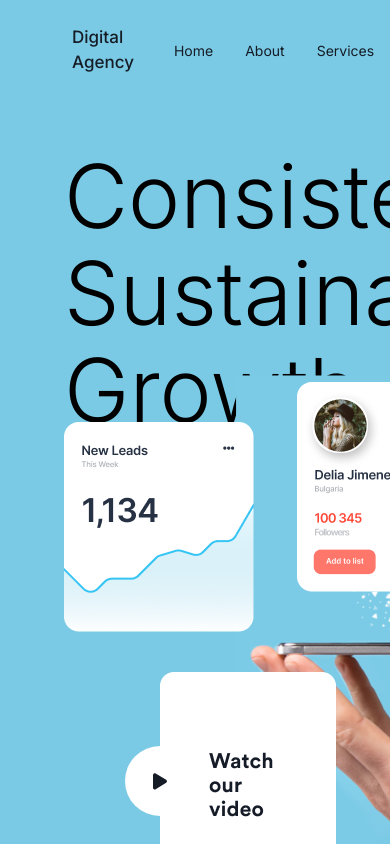
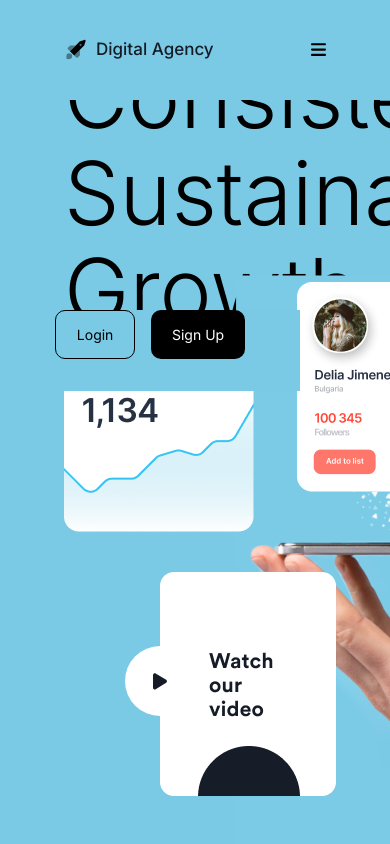
Before and after one commit to josnethmoreno/agency-digital, a website built with Vite: page index.html in a window 390 px wide. Built offline with nearby package versions, Linux system fonts and the light colour scheme.

Commit message:
menu mobile

```diff
--- a/index.html
+++ b/index.html
@@ -13,7 +13,7 @@
 
 <body>
   <header class="header">
-    <nav class="menu" aria-label="Main Navigation">
+    <nav class="menu" aria-label="Main Navigation" data-mobile>
       <div class="container">
         <a class="menu-brand" href="#">
           <svg width="24" height="24" viewBox="0 0 24 24" fill="none" xmlns="http://www.w3.org/2000/svg">
@@ -47,8 +47,12 @@
           <button class="button button-outline" aria-label="Login">Login</button>
           <button class="button" aria-label="Sign Up">Sign Up</button>
         </div>
+        <button class="menu-button" aria-label="Abrir y cerrar menú de navegación" aria-expanded="false">
+          <svg width="15" xmlns="http://www.w3.org/2000/svg" viewBox="0 0 448 512"><path d="M0 96C0 78.3 14.3 64 32 64H416c17.7 0 32 14.3 32 32s-14.3 32-32 32H32C14.3 128 0 113.7 0 96zM0 256c0-17.7 14.3-32 32-32H416c17.7 0 32 14.3 32 32s-14.3 32-32 32H32c-17.7 0-32-14.3-32-32zM448 416c0 17.7-14.3 32-32 32H32c-17.7 0-32-14.3-32-32s14.3-32 32-32H416c17.7 0 32 14.3 32 32z"/></svg>
+        </button>
       </div>
-    </nav>
+        <div class="menu-filter-black"></div>
+      </nav>
   </header>
   <main aria-label="Contenido principal de la landing page">
     <section class="home">
@@ -75,6 +79,9 @@
         </div>
       </div>
     </section>
+    <section class="about" style="height: 100vh">
+      <h2>Lorem, ipsum dolor.</h2>
+    </section>
   </main>
   <script type="module" src="src/main.js"></script>
 </body>
--- a/src/reset.css
+++ b/src/reset.css
@@ -6,6 +6,7 @@
 
 * {
 	margin: 0;
+	padding: 0;
 }
 
 html,
--- a/src/style.css
+++ b/src/style.css
@@ -38,13 +38,13 @@ body{
 .header{
   width: 100%;
   height: 100px;
-  background-color: var(--aqua-color);
-  z-index: 40;
+  z-index: var(--z-header);
 }
 
 .menu{
   height: 100%;
   width: 100%;
+  background-color: var(--aqua-color);
 }
 
 .menu > .container{
@@ -72,6 +72,14 @@ body{
 .menu-actions {
   display: flex;
   gap: 1rem;
+}
+
+.menu-button {
+  display: none;
+}
+
+.menu-filter-black {
+  display: none;
 }
 
 .button {
@@ -212,6 +220,61 @@ body{
   .container {
     padding: 0 6rem;
   }
+
+  .header {
+    position: fixed;
+    top: 0;
+  }
+
+  .menu {
+    position: relative;
+  }
+
+  .menu-list {
+    position: absolute;
+    top: 100%;
+    left: 100%;
+    width: 300px;
+    height: 100vh;
+    flex-direction: column;
+    align-items: center;
+    padding-bottom: 2rem;
+    background: var(--aqua-color);
+    z-index: var(--z-header);
+  }
+
+  .menu-actions {
+    position: absolute;
+    top: calc(100% + 210px);
+    left: 0;
+    width: 300px;
+    justify-content: center;
+    padding-bottom: 2rem;
+    background: var(--aqua-color);
+  }
+
+  .menu-button {
+    display: inline-block;
+  }
+
+  .menu-filter-black {
+    display: block;
+    position: absolute;
+    top: 100%;
+    left: 100%;
+    width: 100vw;
+    height: 100vh;
+    background-color: rgba(0, 0, 0, .5);
+  }
+
+  .menu.show .menu-list {
+    transform: translateX(-100%);
+  }
+
+  .menu.show .menu-actions {
+    transform: translateX(100%);
+  }
+
   .home {
     height: 100vh;
     max-height: 1024px;
@@ -233,6 +296,7 @@ body{
   .container {
     padding: 0 4rem;
   }
+
   .home-h1 {
     padding-top: 3rem;
     align-self: start;
```
